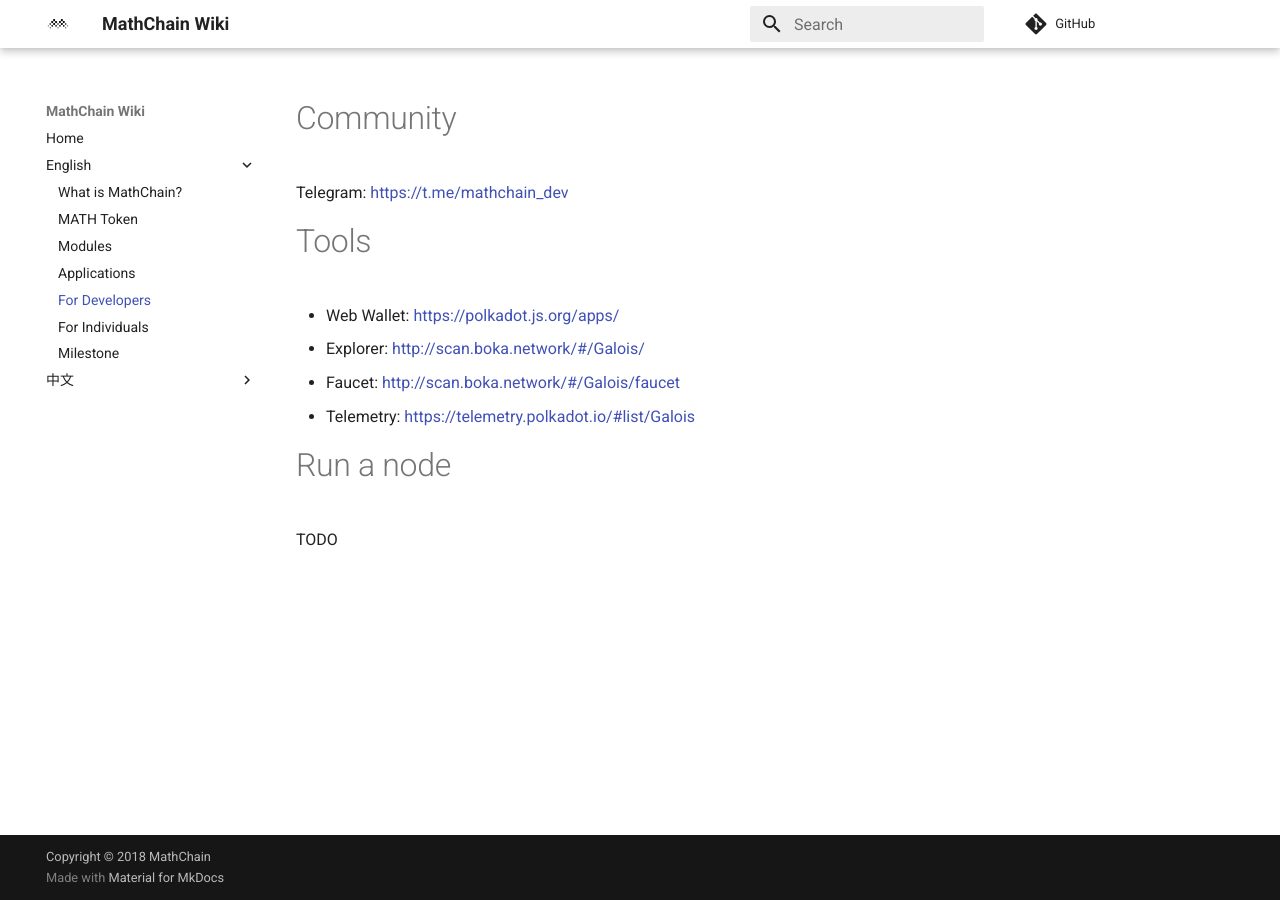
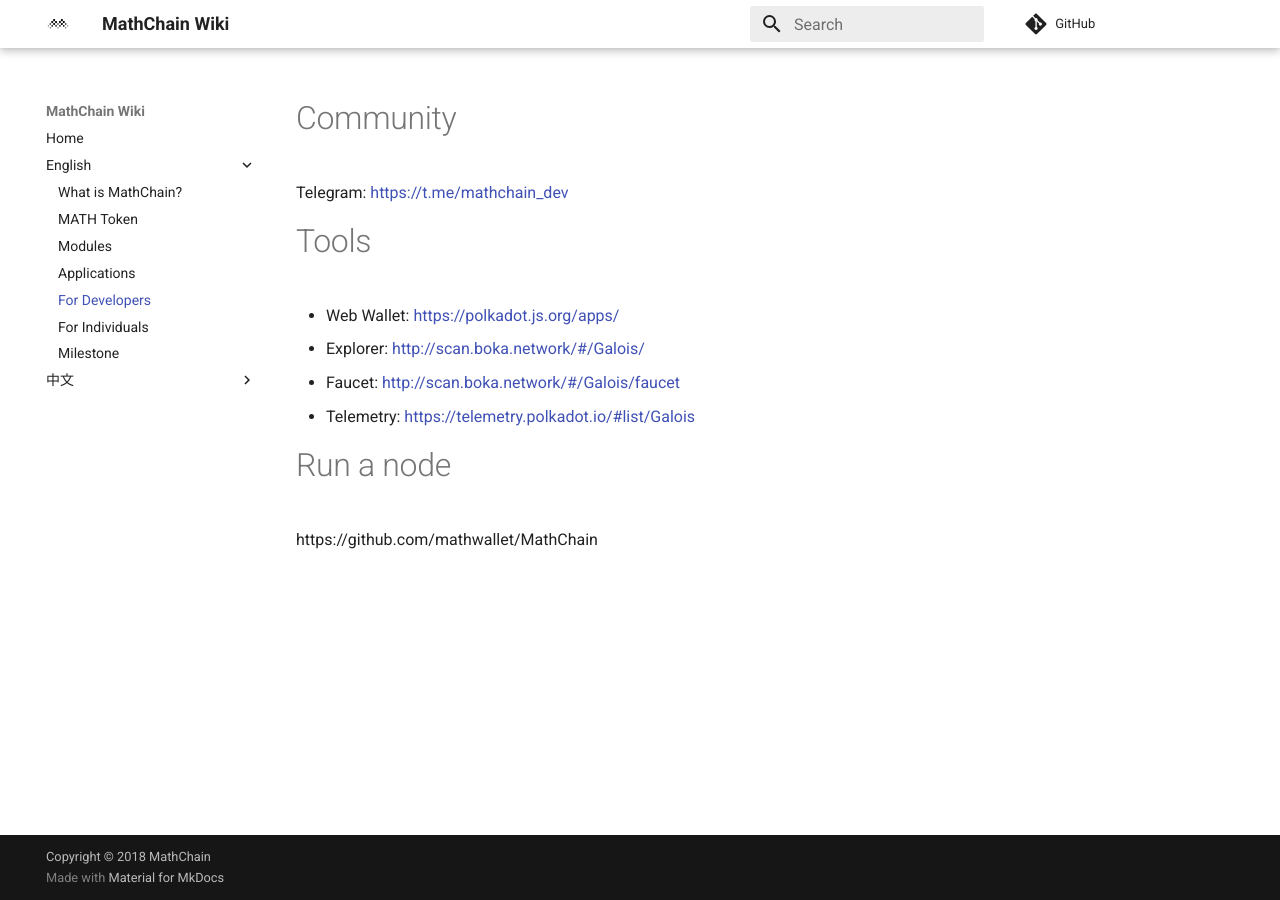
Before and after one commit to mathwallet/docs.mathchain.org, an MkDocs documentation site: the page built from docs/en/for_dev_en.md, in a window 1280 px wide. Built offline with MkDocs 1.6.1 and Material for MkDocs 9.7.7, drawn with Linux system fonts in a browser that asks for light colours; comment, search, counter and statistics services are not loaded.

Commit message:
Update for_dev_en.md

```diff
--- a/docs/en/for_dev_en.md
+++ b/docs/en/for_dev_en.md
@@ -11,4 +11,4 @@
 
 # Run a node
 
-TODO
+https://github.com/mathwallet/MathChain
```
